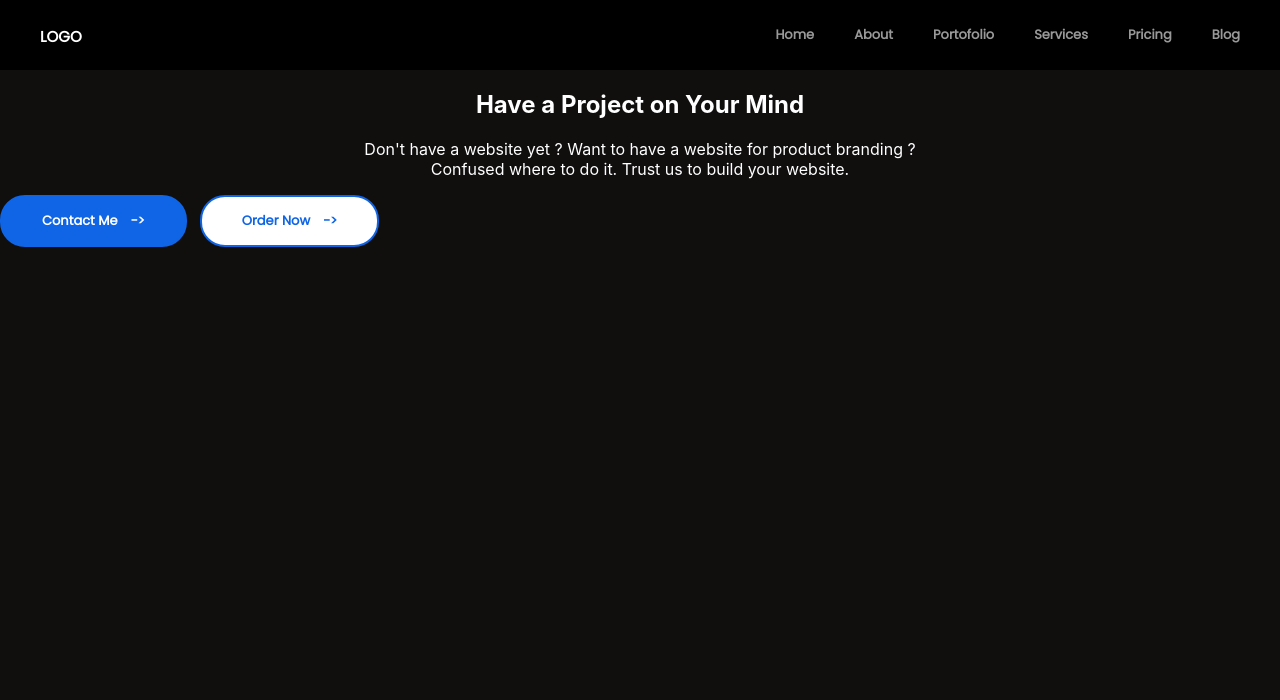
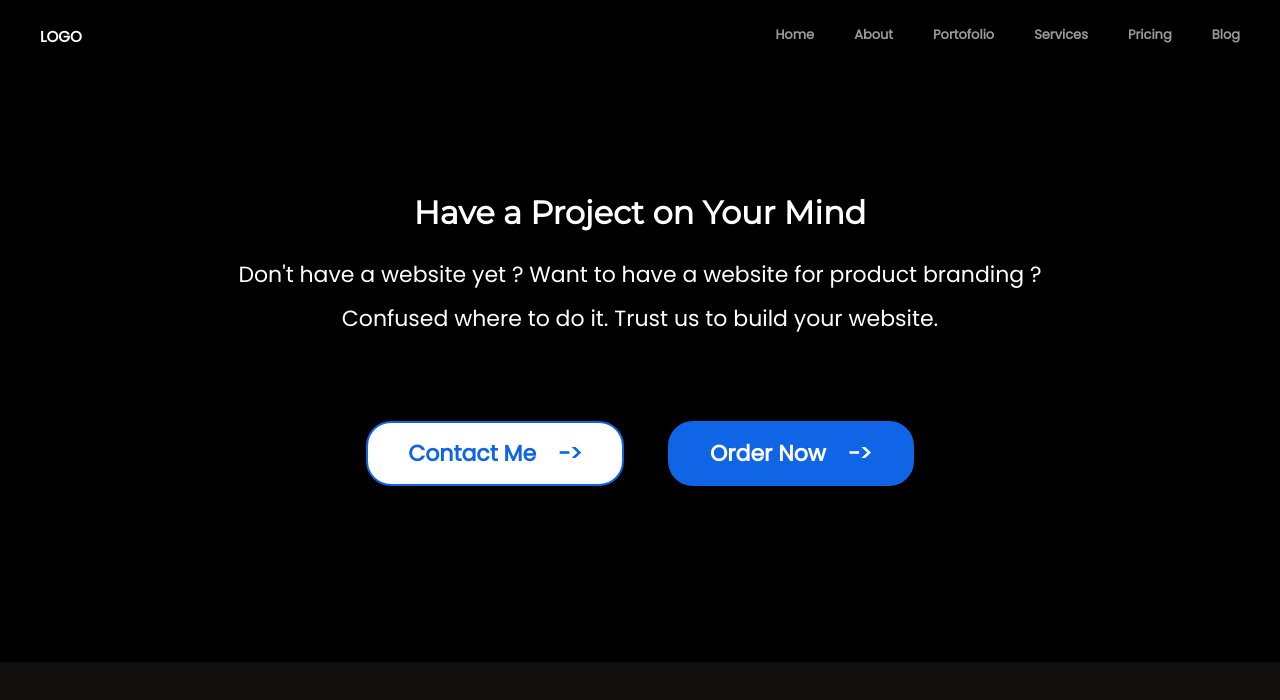
Before and after one commit to dikyriz/landing-page1, a React (Create React App) app: page /pricing in a window 1280 px wide. Shown: the top 700 px of the page. Built offline with nearby package versions, Linux system fonts and the light colour scheme.

Commit message:
update pages

```diff
--- a/src/App.css
+++ b/src/App.css
@@ -419,20 +419,28 @@
 
 .section-pricing {
   color: #fff;
+  text-align: center;
+  padding: 6em 0 11em 0;
+  background-color: #000;
 }
 
 .pricing-title {
 text-align: center;
+font-family: 'Montserrat';
+font-size: 32px;
 }
 
 .pricing-description {
   text-align: center;
+  font-family: 'Poppins';
+  font-size: 22px;
 
 }
 
 .pricing-description-child {
   display: flex;
   flex-direction: column;
+  padding-top: 0.5em;
 }
 
 .arrow-pricing {
@@ -440,22 +448,32 @@ text-align: center;
 }
 
 .btn-contact-pricing {
-  background-color: #0F65E5;
+  background-color: #fff;
   border: 2px solid #0F65E5;
+  font-size: 22px;
 }
 
 .btn-contact-pricing a {
   text-decoration: none;
-  color: #fff;
+  color: #0F65E5;
 }
 
 .btn-order {
-  background-color: #fff;
+  background-color: #0F65E5;
   border: 2px solid #0F65E5;
-  margin-left: 1em;
+  margin-left: 2em;
+  font-size: 22px;
 }
 
 .btn-order a {
   text-decoration: none;
-  color: #0F65E5;
+  color: #fff;
 }
+
+.button {
+  padding-top: 4em;
+}
+
+.section-blog {
+  color: #fff;
+}
--- a/src/pages/Blog.js
+++ b/src/pages/Blog.js
@@ -1,7 +1,8 @@
 export default function Blog () {
     return (
-        <section>
-            <h1>Blog</h1>
+        <section className="section-blog">
+            <h1 className="blog-title">Blog Posts</h1>
+            <p className="blog-description">Latest news and articles</p>
         </section>
     );
 }
--- a/src/pages/Pricing.js
+++ b/src/pages/Pricing.js
@@ -8,8 +8,10 @@ export default function Pricing () {
             product branding ?<span className="pricing-description-child">Confused where to do
             it. Trust us to build your website.</span>
             </p>
-            <button className="btn btn-contact-pricing"><Link to="/">Contact Me<span className="arrow-pricing">&#8722;&gt;</span></Link></button>
-            <button className="btn btn-order"><Link to="/">Order Now<span className="arrow-pricing">&#8722;&gt;</span></Link></button>
+            <div className="button">
+                <button className="btn btn-contact-pricing"><Link to="/">Contact Me<span className="arrow-pricing">&#8722;&gt;</span></Link></button>
+                <button className="btn btn-order"><Link to="/">Order Now<span className="arrow-pricing">&#8722;&gt;</span></Link></button>
+            </div>
         </section>
     );
 }
```
